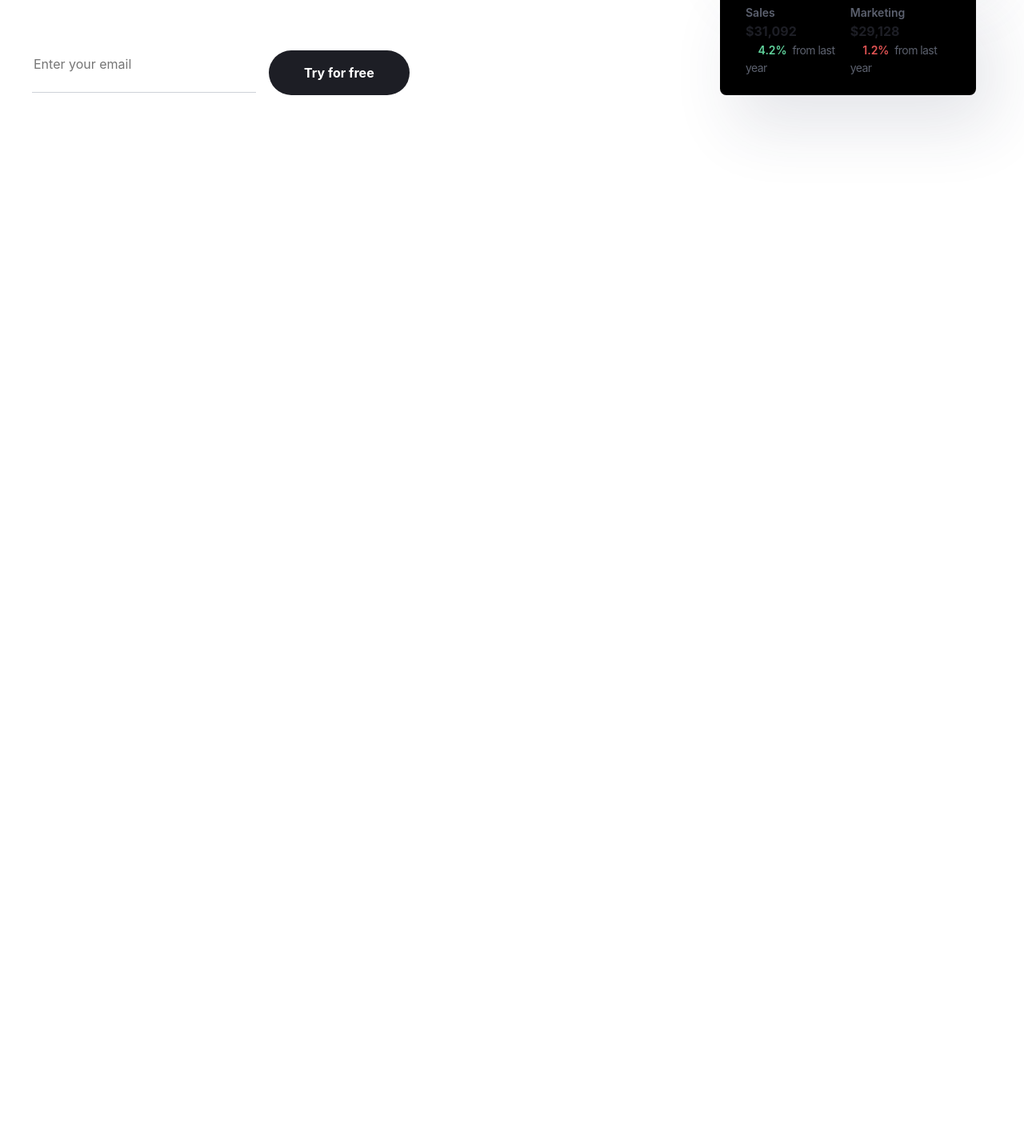
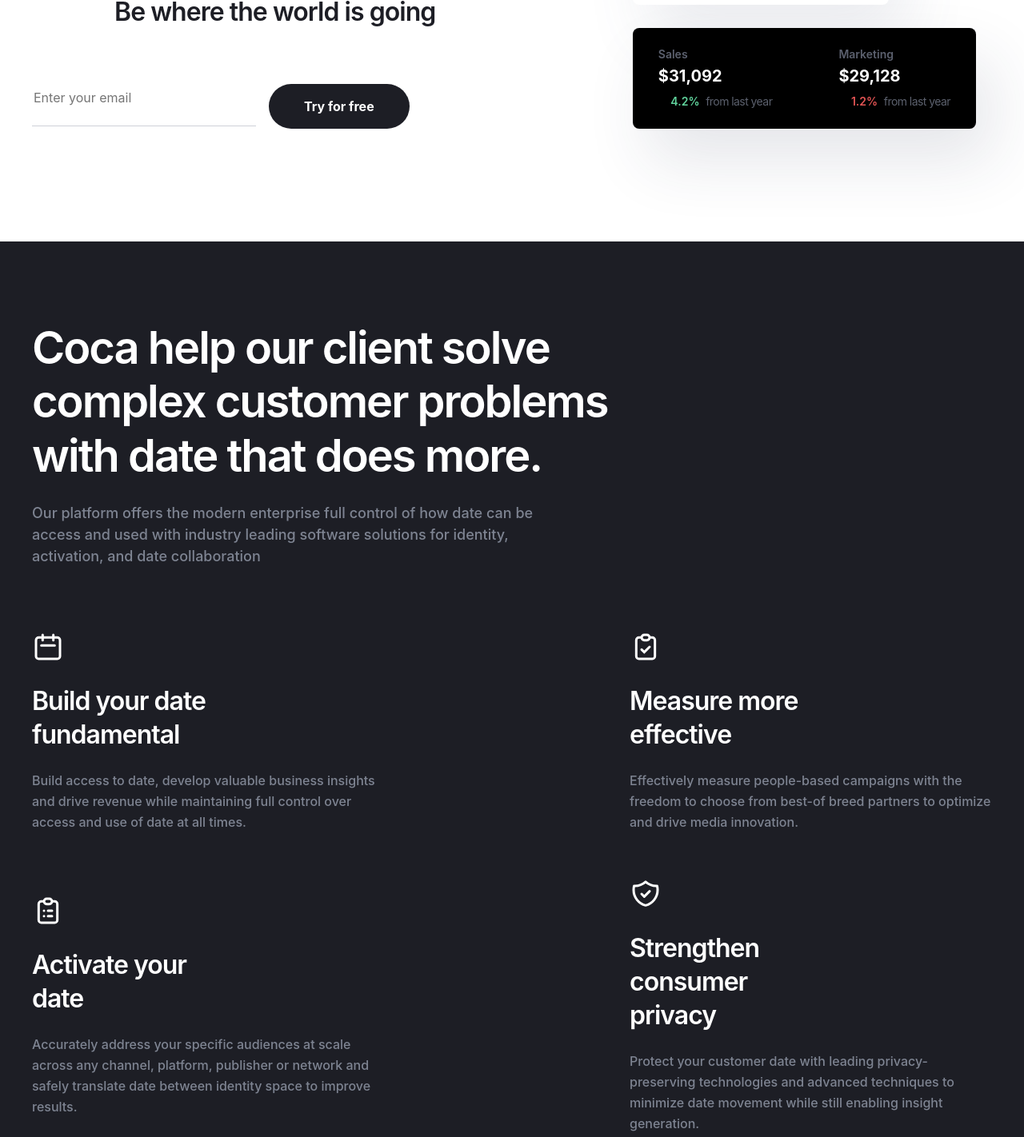
Before and after one commit to ViZotova/coca, a website built with Vite: page src/index.html in a window 1280 px wide. Shown: the part 600-2022 px from the top of the page at 80% size. Before the commit the page ends 860 px from the top, so only its background shows below. Built offline with nearby package versions, Linux system fonts and the light colour scheme; files whose address does not match are found by name.

Commit message:
Created overview section + fixed hero section

```diff
--- a/src/assets/scss/base/vars.scss
+++ b/src/assets/scss/base/vars.scss
@@ -19,16 +19,27 @@
   --logo-color-text: #101010;
   --logo-color-circle: #101010;
 
+  // overview coors
+  --overview-bg-color: #1d1e25;
+
   // container
   --container-padding: 15px;
   --container-width: 1200px;
 
+  @include mini-desktop {
+    --container-width: 1000px;
+  }
+
+  @include tablet {
+    --container-width: 860px;
+  }
+
   @include mobile {
-  --container-width: 480px;
+    --container-width: 480px;
   }
 
   // transition
-    --transition: 0.2s ease-in-out;
+  --transition: 0.2s ease-in-out;
 
   // z-index
   --z-index-0: -1;
@@ -50,4 +61,7 @@
 
   // success colors
   --success-color-70: #e2f8f033;
+
+   // overview coors
+  --overview-bg-color: #18181d;
 }
--- /dev/null
+++ b/src/assets/scss/components/home/overview.scss
@@ -0,0 +1,88 @@
+.overview {
+  padding: 100px 0;
+  background-color: var(--overview-bg-color);
+
+  @include tablet {
+    text-align: center;
+  }
+
+  @include mobile {
+    padding: 60px 0;
+  }
+
+  &__title {
+    margin-bottom: 24px;
+    max-width: 816px;
+    font-weight: 600;
+    letter-spacing: -2px;
+    color: #fff;
+  }
+
+  &__descr {
+    margin-bottom: 80px;
+    max-width: 660px;
+    font-weight: 500;
+    line-height: 150%;
+    color: #7e8492;
+
+    @include tablet {
+      margin-bottom: 60px;
+    }
+
+    @include small-mobile {
+      margin-bottom: 50px;
+    }
+  }
+
+  &-title,
+  &-descr,
+  &__item-title {
+    @include tablet {
+    margin-right: auto;
+    margin-left: auto;
+    }
+  }
+
+  &__list {
+    @include flex-all-between;
+    gap: 56px;
+    flex-wrap: wrap;
+
+    @include tablet {
+      gap: 40px;
+      flex-direction: column;
+      align-items: center;
+    }
+  }
+
+  &__item {
+    max-width: 453px;
+
+    &-icon,
+    &-title {
+      margin-bottom: 24px;
+
+      @include tablet {
+        margin-bottom: 18px;
+      }
+    }
+
+    &-title {
+      max-width: 262px;
+      font-weight: 600;
+      line-height: 131%;
+      letter-spacing: -1px;
+      color: #fff;
+
+      @include mobile {
+        max-width: 320px;
+      }
+    }
+
+    &-descr {
+      font-weight: 500;
+      line-height: 162%;
+      color: #7e8492;
+    }
+  }
+}
--- a/src/assets/scss/main.scss
+++ b/src/assets/scss/main.scss
@@ -6,3 +6,4 @@
 // components
 @import './components/header';
 @import './components/home/hero';
+@import './components/home/overview';
--- a/src/html/components/home/hero.html
+++ b/src/html/components/home/hero.html
@@ -3,7 +3,9 @@
         <div class="hero__left">
             <h2 class="hero__title">Digitally forward creative</h2>
             <p class="hero__subtitle text-p-subtitle">
-                When it comes to interactive marketing, we've got you covered. Be where the world is going
+                When it comes to interactive <br>
+                marketing, we've got you covered. <br>
+                Be where the world is going
             </p>
             <form class="hero__form">
                 <input class="hero__input" type="email" placeholder="Enter your email" required>
@@ -15,17 +17,12 @@
                 <h3 class="hero__sales-title">
                     Sales Report
                 </h3>
-                <img class="hero__sales-img" src="../../../assets/icons/Sales-report-icon.svg"
-                width="366"
-                height="260"
+                <img class="hero__sales-img" src="./assets/icons/Sales-report-icon.svg" width="366" height="260"
                     alt="Sales report graphic">
             </div>
             <div class="hero__customer">
                 <h3 class="hero__customer-title">Customer Growth</h3>
-                <img src="../../../assets/icons/customer-graf.svg"
-                width="176"
-                height="148"
-                alt="Customer graphic">
+                <img src="./assets/icons/customer-graf.svg" width="176" height="148" alt="Customer graphic">
             </div>
             <table class="hero__stats">
                 <thead class="hero__stats-head">
@@ -36,22 +33,22 @@
                 </thead>
                 <tbody class="hero__stats-body">
                     <tr class="hero__stats-body-row">
-                    <th class="hero__stats-body-th">$31,092</th>
-                    <th class="hero__stats-body-th">$29,128</th>
+                        <td class="hero__stats-body-td">$31,092</td>
+                        <td class="hero__stats-body-td">$29,128</td>
                     </tr>
                     <tr class="hero__stats-body-row">
-                    <th class="hero__stats-body-th">
+                        <td class="hero__stats-body-td">
                             <span class="hero__stats-body-num hero__stats-body-num--green">
                                 4.2%
                             </span>
                             <span class="hero__stats-body-text">from last year</span>
-                    </th>
-                    <th class="hero__stats-body-th">
+                        </td>
+                        <td class="hero__stats-body-td">
                             <span class="hero__stats-body-num hero__stats-body-num--red">
                                 1.2%
                             </span>
                             <span class="hero__stats-body-text">from last year</span>
-                    </th>
+                        </td>
                     </tr>
                 </tbody>
             </table>
--- /dev/null
+++ b/src/html/components/home/overview.html
@@ -0,0 +1,59 @@
+<section class="overview">
+  <div class="container">
+    <h2 class="overview__title heading-h2">
+      Coca help our client solve complex customer problems with date that does more.
+    </h2>
+    <p class="overview__descr text-p-medium">
+      Our platform offers the modern enterprise full control of how date can be access and used with industry leading
+      software solutions for identity, activation, and date collaboration
+    </p>
+    <ul class="overview__list">
+      <li class="overview__item">
+        <img
+        class="overview__item-icon"
+        src="./assets/icons/calendar-icon.svg"
+        width="40" height="40"
+        alt="Calendar icon">
+        <h3 class="overview__item-title heading-h5">Build your date fundamental</h3>
+        <p class="overview__item-descr text-p-default">
+          Build access to date, develop valuable business insights and drive revenue while maintaining full control over
+          access and use of date at all times.
+        </p>
+      </li>
+      <li class="overview__item">
+        <img
+        class="overview__item-icon"
+        src="./assets/icons/todo-icon.svg"
+        width="40" height="40"
+        alt="Todo icon">
+        <h3 class="overview__item-title heading-h5">Measure more effective</h3>
+        <p class="overview__item-descr text-p-default">
+          Effectively measure people-based campaigns with the freedom to choose from best-of breed partners to optimize
+          and drive media innovation.
+        </p>
+      </li>
+      <li class="overview__item">
+        <img
+        class="overview__item-icon"
+        src="./assets/icons/list-icon.svg"
+        width="40" height="40"
+        alt="List icon">
+        <h3 class="overview__item-title heading-h5">Activate your date</h3>
+        <p class="overview__item-descr text-p-default">
+          Accurately address your specific audiences at scale across any channel, platform, publisher or network and safely translate date between identity space to improve results.
+        </p>
+      </li>
+      <li class="overview__item">
+        <img
+        class="overview__item-icon"
+        src="./assets/icons/shreid-icon.svg"
+        width="40" height="40"
+        alt="Shreid icon">
+        <h3 class="overview__item-title heading-h5">Strengthen consumer privacy</h3>
+        <p class="overview__item-descr text-p-default">
+          Protect your customer date with leading privacy-preserving technologies and advanced techniques to minimize date movement while still enabling insight generation.
+        </p>
+      </li>
+    </ul>
+  </div>
+</section>
--- a/src/index.html
+++ b/src/index.html
@@ -5,6 +5,8 @@
   <body class="body" data-theme="light">
       <load src="./html/components/header.html"/>
       <load src="./html/components/home/hero.html"/>
+      <load src="./html/components/home/overview.html"/>
+
 
 
 
```
Also changed, not shown: src/assets/icons/calendar-icon.svg (added), src/assets/icons/list-icon.svg (added), src/assets/icons/shreid-icon.svg (added), src/assets/icons/todo-icon.svg (added). Lines whose indentation alone changed are shown as unchanged.
